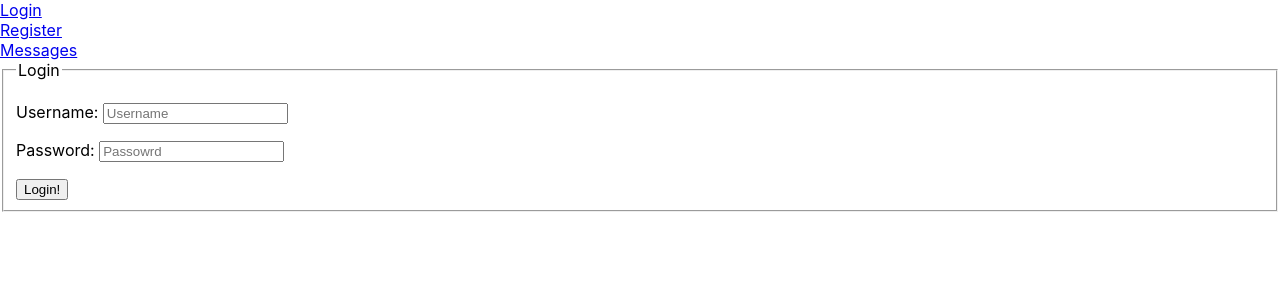
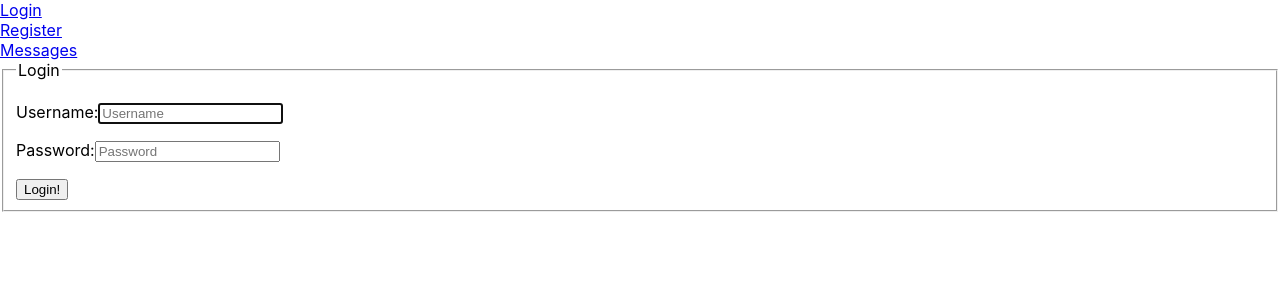
Before and after one commit to mhoelzer/kwitter, a React (Create React App) app: page / in a window 1280 px wide. Shown: the top 300 px of the page. Built offline with nearby package versions, Linux system fonts and the light colour scheme.

Commit message:
some inital stuff added

```diff
--- a/src/Components/Login.js
+++ b/src/Components/Login.js
@@ -2,12 +2,32 @@ import React, { Component } from 'react';
 import { Link } from "react-router-dom";
 
 class Login extends Component {
+    state = {
+        username: "",
+        password: ""
+    };
+    handleChangeUsername = event => {
+        this.setState({
+            username: event.target.value
+        })
+    };
+    handleChangePassword = event => {
+        this.setState({
+            password: event.target.value
+        })
+    };
     render() {
+        const { username, password } = this.state;
         return (
             <fieldset>
                 <legend>Login</legend>
-                <p>Username: <input placeholder="Username" type="text" className="loginInputs"></input></p>
-                <p>Password: <input placeholder="Passowrd" type="text" className="loginInputs"></input></p>
+                <p>Username:
+                    {/* make sure to add the onchanges otherwise value wont work */}
+                    <input placeholder="Username" type="text" className="loginInputs" autoFocus onChange={this.handleChangeUsername} value={username}></input>
+                </p>
+                <p>Password:
+                    <input placeholder="Password" type="text" className="loginInputs" onChange={this.handleChangePassword} value={password}></input>
+                </p>
                 {/* change the tp="" if needed */}
                 <Link to="/profile">
                     <button>Login!</button>
```
